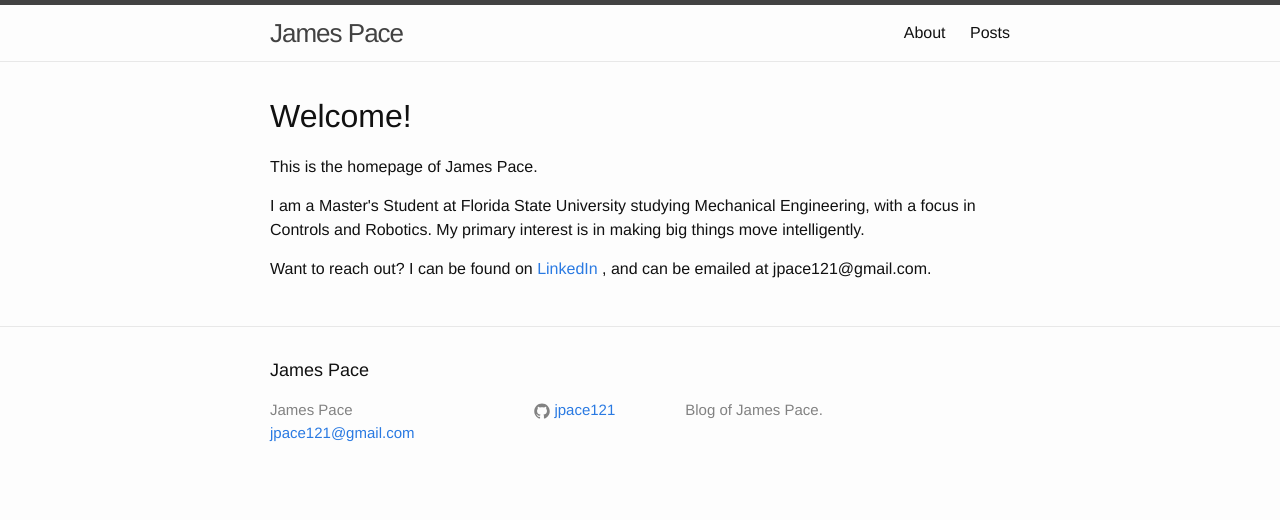
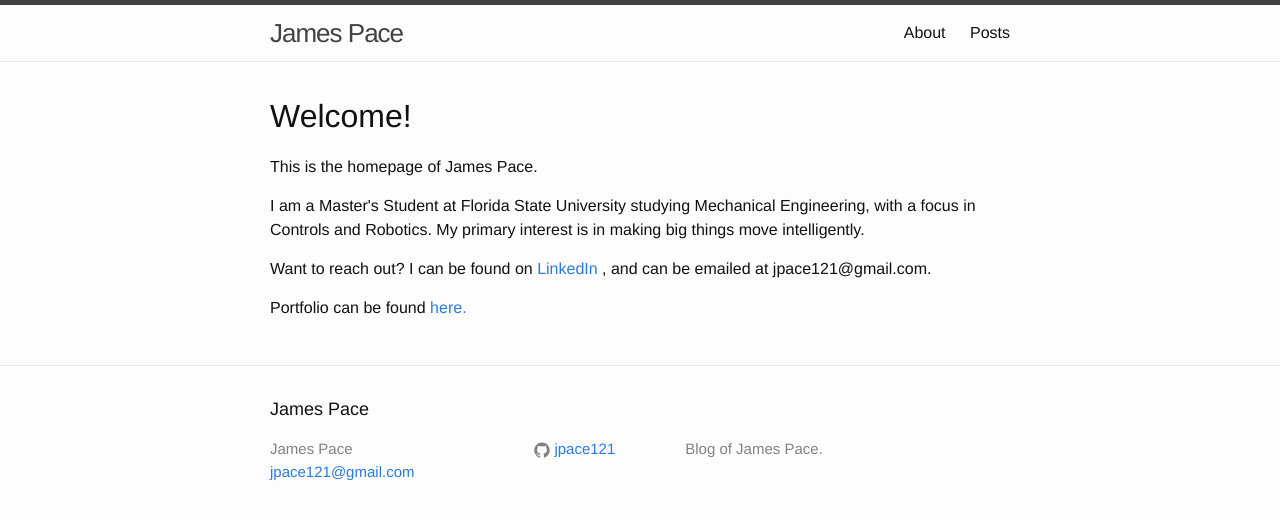
Before and after one commit to jpace121/github-site-old, a Jekyll site: the page built from index.html, in a window 1280 px wide. Shown: the top 520 px of the page. Built offline with Jekyll 4.4.1, drawn with Linux system fonts in a browser that asks for light colours.

Commit message:
Add link to portfolio.

```diff
--- a/index.html
+++ b/index.html
@@ -15,4 +15,7 @@ layout: default
     <a href="https://www.linkedin.com/in/jpace121"> LinkedIn </a>, and can be
     emailed at jpace121@gmail.com.
   </p>
+  <p>
+    Portfolio can be found <a href="http://jpace121.github.io/portfolio"> here.</a>
+  </p>
 </div>
```
